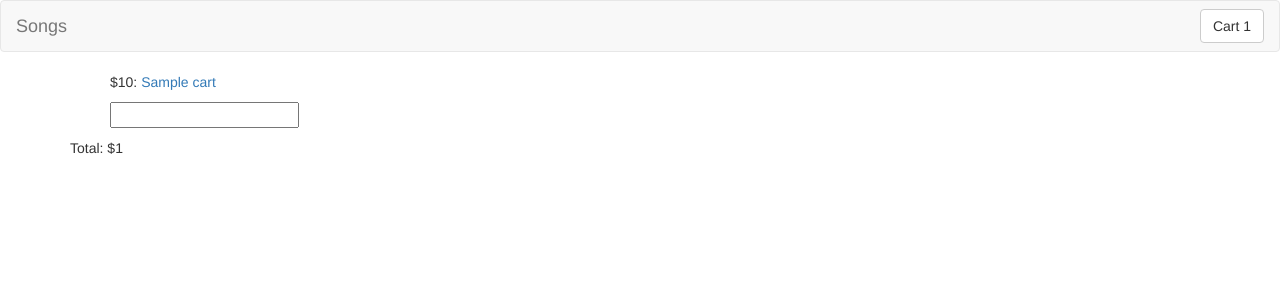
After one commit to escofresco/makeschool_fsp_contractor, a Flask app: page /songs/cart in a window 1280 px wide. The commit adds this page. Shown: the top 300 px of the page. Run offline with Flask 2, Linux system fonts and the light colour scheme; a database or web service that is not in the repository returns one stand-in record (values such as "Sample title"); some libraries are stand-ins or nearby versions.

Commit message:
intial commit

```diff
--- a/app.py
+++ b/app.py
@@ -1,24 +1,115 @@
-from flask import Flask, render_template
+from bson.objectid import ObjectId
+from flask import Flask, redirect, render_template, request, url_for
+import os
 from pymongo import MongoClient
 
+# Flask simple setup
 app = Flask(__name__)
-app.config["ENV"] = "development"
-client = MongoClient()
+# app.config["ENV"] = "development"
 
-users_collection = client.users
+host = os.environ.get('MONGODB_URI', 'mongodb://localhost:27017/Songs')
+client = MongoClient(host=f'{host}?retryWrites=false') #MongoClient()
+# client = MongoClient()
+songs_db = client.Songs #playlister_db = client.get_default_database()
+
+songs_collection = songs_db.songs
+cart_collection = songs_db.cart
+
+description = "Lorem ipsum dolor sit amet, consectetur adipiscing elit. Vivamus vitae ultrices enim. Vestibulum semper arcu ac turpis tincidunt sagittis. Maecenas et auctor sapien, id lobortis erat. Ut sit amet elementum lectus. Cras in urna vel enim lacinia sagittis. Vivamus id tincidunt diam, nec scelerisque lacus."
+
+def cart_count():
+    return cart_collection.find_one({"_id":"properties"})["total_count"]
+
+@app.route("/songs")
+@app.route("/")
+def songs_view():
+    """Show all songs."""
+    return render_template("songs_view.html", songs=songs_collection.find(), cart_size=cart_count())
+
+@app.route("/songs/<song_id>")
+def songs_detail(song_id):
+    """Show details for a song"""
+    song = songs_collection.find_one({
+        "_id": ObjectId(song_id)
+    })
+    return render_template("songs_detail.html", song=song, cart_size=cart_count())
+
+@app.route("/songs/add_to_cart/<song_id>")
+def songs_add_to_cart(song_id):
+    song_in_cart = cart_collection.find_one({
+        "_id": ObjectId(song_id)
+    })
+    song = songs_collection.find_one({
+        "_id": ObjectId(song_id)
+    })
+
+    if not song_in_cart:
+        # song wasn't found in cart
+        cart_collection.insert_one({
+            "_id": ObjectId(song_id),
+            "count": 0,
+            "cost": 0.0,
+            "title": song["title"],
+        })
+    cart_collection.update_one(
+        {"_id": ObjectId(song_id)},
+        {"$inc": {"count": 1, "cost": song["price"]}}
+    )
+    cart_collection.update_one(
+        {"_id": "properties"},
+        {"$inc": {
+            "total_count": 1,
+            "total_cost": song["price"],
+            }
+         }
+    )
+
+    return redirect(url_for("songs_view"))
+
+@app.route("/songs/cart")
+def cart_view():
+    return render_template("cart_view.html", title="my cart", cart=cart_collection.find(), cart_size=cart_count(), cart_total=cart_collection.find_one({"_id":"properties"})["total_cost"])
+
+@app.route("/songs/cart/update_quantity/<cart_item_id>", methods=["POST"])
+def cart_update_quantity(cart_item_id):
+    new_count = int(request.form.get("quantity"))
+    song = songs_collection.find_one({
+        "_id": ObjectId(cart_item_id)
+    })
+    cur_count = cart_collection.find_one({
+        "_id": ObjectId(cart_item_id)
+    })["count"]
+    delta_song_count = new_count-cur_count
+    delta_total_cost = delta_song_count*song["price"]
+    cart_collection.update_one(
+        {"_id": ObjectId(cart_item_id)},
+        {"$set": {"count": new_count}}
+    )
+    cart_collection.update_one(
+        {"_id": "properties"},
+        {"$inc": {"total_count": delta_song_count, "total_cost": delta_total_cost}}
+    )
+    return redirect(url_for("cart_view"))
 
 
-@app.route("/")
-def home():
-    return render_template("home.html", title="home")
-
-@app.route("/login")
-def login():
-    return render_template("login.html", title="login")
-
-@app.route("/signup")
-def signup():
-    return render_template("signup.html", title="signup")
-
 if __name__ == "__main__":
-    app.run(debug=True)
+    songs_collection.delete_many({})
+    cart_collection.delete_many({})
+    songs_collection.insert_one({
+        "title": "Birds of a feather flock together",
+        "artist": "Jack Sparrow",
+        "price": 800,
+        "description": description,
+    })
+    songs_collection.insert_one({
+        "title": "Go Fish",
+        "artist": "Fisherman",
+        "price": 19000,
+        "description": description,
+    })
+    cart_collection.insert_one({
+        "_id": "properties",
+        "total_count":0,
+        "total_cost":0.0,
+    })
+    app.run(debug=True, host='0.0.0.0', port=os.environ.get('PORT', 5000))
--- a/templates/base.html
+++ b/templates/base.html
@@ -1,7 +1,7 @@
 <!DOCTYPE html>
 <html>
     <head>
-
+        <meta charset='utf-8'>
         <title>
             {% block title %}
             {{ title }}
@@ -9,16 +9,23 @@
         </title>
         {% block style %}
         {% endblock style %}
+        <link rel='stylesheet' href='https://maxcdn.bootstrapcdn.com/bootstrap/3.3.7/css/bootstrap.min.css'>
 
     </head>
     <body>
+        {#
         <a href="/login">login</a>
-        <a href="/signup">sign up</a>
+        <a href="/signup">sign up</a>}#}
+        {% include 'partials/navbar.html' %}
+        <div class="container">
             {% block content %}
             {% endblock content %}
+        </div>
+
 
 
         {% block script %}
         {% endblock script %}
+        <script src='https://maxcdn.bootstrapcdn.com/bootstrap/3.3.7/js/bootstrap.min.js'></script>
     </body>
 </html>
--- /dev/null
+++ b/templates/cart_view.html
@@ -0,0 +1,18 @@
+{% extends "base.html" %}
+
+{% block content %}
+    <ul>
+        {% for item in cart %}
+            {% if item._id != "properties" %}
+            <p>
+                ${{ item.cost }}: <a href="{{ item._id }}">{{ item.title }}</a>
+            </p><form method="POST" action="/songs/cart/update_quantity/{{ item._id }}">
+                <input type="number" name="quantity">
+            </form>
+            {% endif %}
+        {% endfor %}
+    </ul>
+    <p>
+        Total: ${{ cart_total }}
+    </p>
+{% endblock content %}
--- /dev/null
+++ b/templates/partials/navbar.html
@@ -0,0 +1,12 @@
+<nav class='navbar navbar-default'>
+    <div class='container-fluid'>
+        <div class='navbar-header'>
+            <a class='navbar-brand' href='/'>
+                Songs
+            </a>
+        </div>
+        <div class='pull-right'>
+            <a href='/songs/cart' class='btn btn-default navbar-btn'>Cart {{ cart_size }}</a>
+        </div>
+    </div>
+</nav>
```
Also changed, not shown: templates/home.html (deleted, +0 -22 lines), templates/songs_detail.html (added, +16 -0 lines), templates/songs_view.html (added, +18 -0 lines), tests/__init__.py (added, +3 -0 lines). Lines whose indentation alone changed are shown as unchanged.
